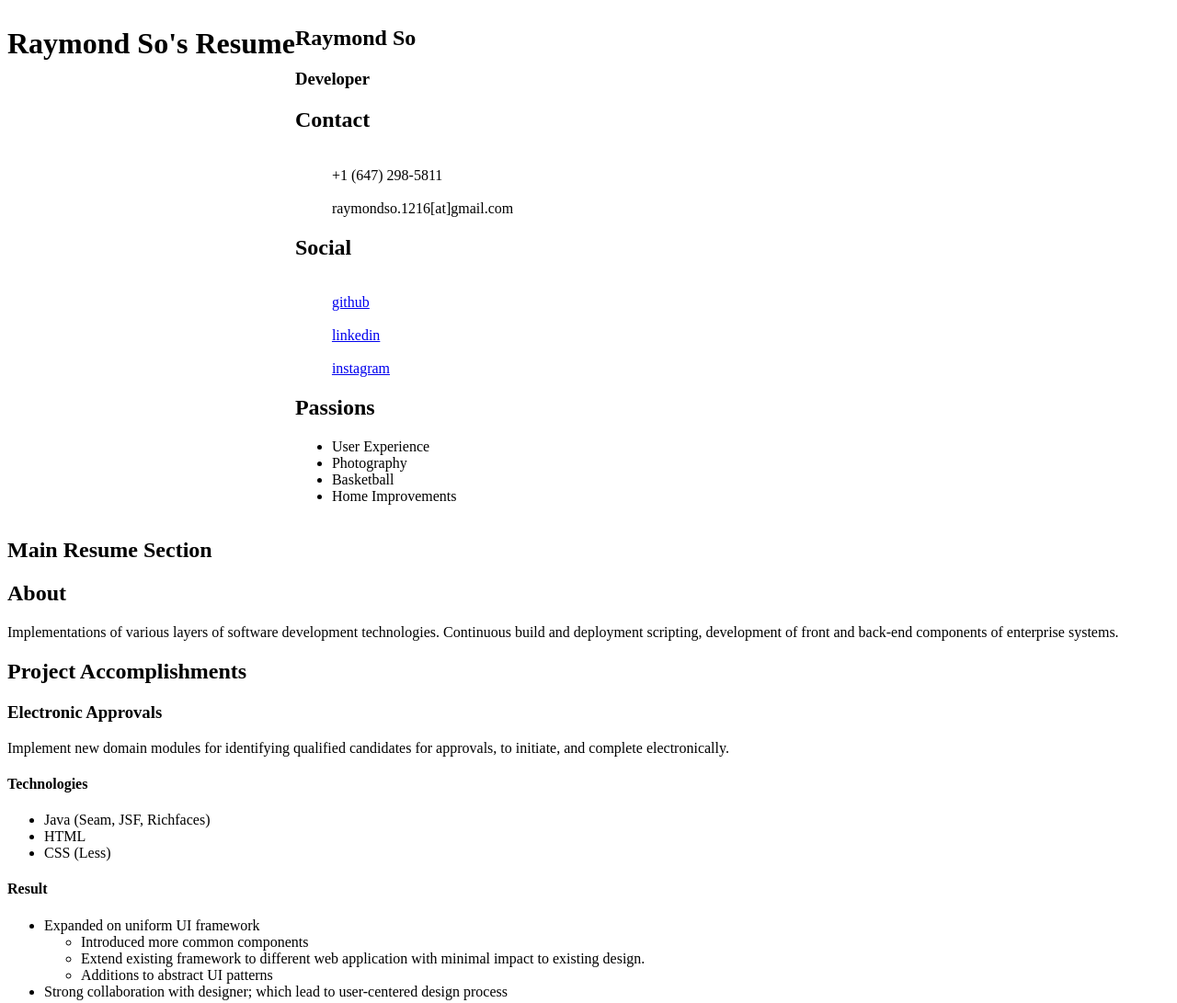
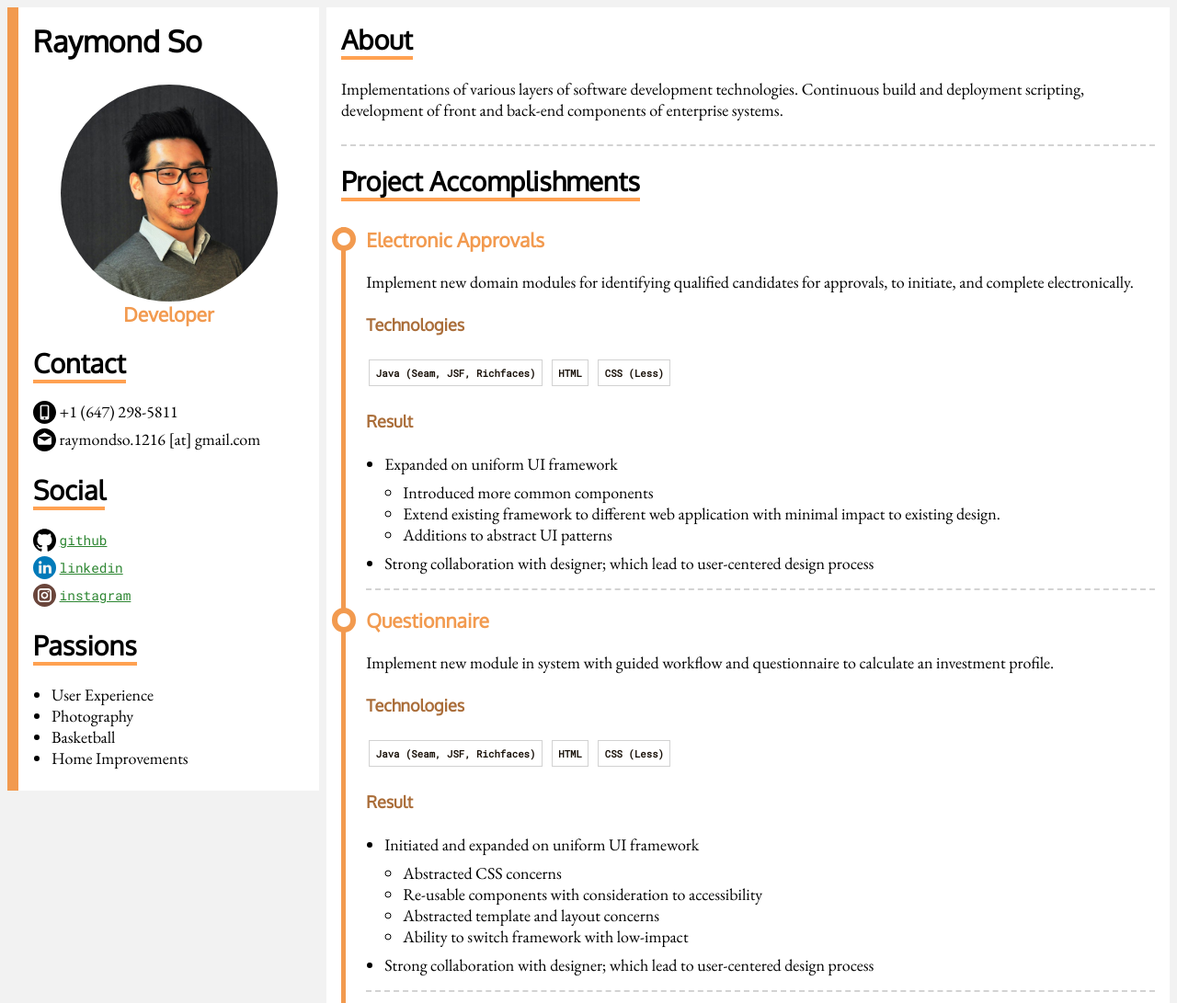
Before and after one commit to raymanxp/raymanxp.github.io, a website: page index.html in a window 1280 px wide. Shown: the top 1091 px of the page at 92% size. Drawn offline with nearby package versions, Linux system fonts and the light colour scheme.

Commit message:
Added Styles and assets (#4)
* more contents

* Update index.html with content

* spelling correction

* Added new project accomplishment section on Approvals

* Rearrange order of Project Accomplishment sections

* demoted heading in accomplishment section

* Update Experiences

* removed featurs.md

* Merging latest fixes (#3)

* Fix all errors and warnings from w3c validator (#2)

* v1.0.1 release notes

* 1.0.1

* WIP - styles

* Added nodemon for scss rebuild

* Fix watch:css directory

* WIP

* more WIP

* WIP

* Added timeline style

* Flex skill summary

* Added SVG icons

* clean build

* Update docs and version

* remove flex.html

```diff
--- a/index.html
+++ b/index.html
@@ -13,43 +13,56 @@
 </head>
 
 <body>
-  <main class="flex-it">
+
   <!-- <header></header> -->
-    <h1>Raymond So's Resume</h1>
-    <aside>
+  <h1 class="hide">Raymond So's Resume</h1>
+  <main class="flex-container">
+    <aside class="profile-container">
       <section>
-        <h2>Raymond So</h2>
-        <!-- <img> place holder removing due to validation error-->
-        <h3>Developer</h3>
+        <h2 class="name">Raymond So</h2>
+        <div class="profile-image profile-hide ">
+          <img src="asset/profile.jpg" />
+        </div>
+        <h3 class="text-center">Developer</h3>
       </section>
       <section>
-        <h2>Contact</h2>
+        <h2><u>Contact</u></h2>
         <dl>
-          <dt>Phone</dt>
+          <div>
+            <dt><img src="asset/svg/smartphone.svg" alt="Phone icon" height="25px" width="25px"/></dt>
             <dd>+1 (647) 298-5811</dd>
-          <dt>Email</dt>
-          <dd>raymondso.1216[at]gmail.com</dd>
+          </div>
+          <div>
+            <dt><img src="asset/svg/email.svg" alt="Email icon" height="25px" width="25px"/></dt>
+            <dd>raymondso.1216 [at] gmail.com</dd>
+          </div>
         </dl>
       </section>
       <section>
-        <h2>Social</h2>
+        <h2><u>Social</u></h2>
         <dl>
-          <dt>Github</dt>
+          <div>
+            <dt><img src="asset/svg/github-logo.svg" alt="github icon" height="25px" width="25px"/></dt>
             <dd>
               <a href="https://github.com/raymanxp"><i class="glyp-gh"></i>github</a>
             </dd>
-          <dt>LinkedIn</dt>
+          </div>
+          <div>
+            <dt><img src="asset/svg/linkedin.svg" alt="LinkedIn icon" height="25px" width="25px"/></dt>
             <dd>
               <a href="https://www.linkedin.com/in/raymond-so-02664b41"><i class="glyp-li"></i>linkedin</a>
             </dd>
-          <dt>Instagram</dt>
+          </div>
+          <div>
+            <dt><img src="asset/svg/instagram.svg" alt="Instagram icon" height="25px" width="25px"/></dt>
             <dd>
               <a href="https://www.instagram.com/raymanxp/"><i class="glyp-ig"></i>instagram</a>
             </dd>
+          </div>
         </dl>
       </section>
-      <section>
-        <h2>Passions</h2>
+      <section class="profile-hide">
+        <h2><u>Passions</u></h2>
         <ul>
           <li>User Experience</li>
           <li>Photography</li>
@@ -60,22 +73,23 @@
     </aside>
 
     <article>
-      <h2>Main Resume Section</h2>
+      <h2 class="hide">Main Resume Section</h2>
       <section>
-        <h2>About</h2>
+        <h2><u>About</u></h2>
         <p>
           Implementations of various layers of software development technologies. Continuous build and deployment scripting, development of front and back-end components of enterprise systems.
         </p>
       </section>
 
       <section>
-        <h2>Project Accomplishments</h2>
+        <h2><u>Project Accomplishments</u></h2>
         <!-- Timeline -->
+        <div class="timeline">
           <section>
             <h3>Electronic Approvals</h3>
             <p>Implement new domain modules for identifying qualified candidates for approvals, to initiate, and complete electronically.</p>
             <h4>Technologies</h4>
-          <ul>
+            <ul class="skills-list">
               <li>Java (Seam, JSF, Richfaces)</li>
               <li>HTML</li>
               <li>CSS (Less)</li>
@@ -96,7 +110,7 @@
             <h3>Questionnaire</h3>
             <p>Implement new module in system with guided workflow and questionnaire to calculate an investment profile.</p>
             <h4>Technologies</h4>
-          <ul>
+            <ul class="skills-list">
               <li>Java (Seam, JSF, Richfaces)</li>
               <li>HTML</li>
               <li>CSS (Less)</li>
@@ -123,7 +137,7 @@
             </ol>
 
             <h4>Technologies</h4>
-          <ul>
+            <ul class="skills-list">
               <li>Java</li>
               <li>JSF</li>
               <li>CSS</li>
@@ -139,7 +153,7 @@
             <h3>Non-Financial Update Component</h3>
             <p>Standalone project to add new update type in existing system.</p>
             <h4>Technologies</h4>
-          <ul>
+            <ul class="skills-list">
               <li>Java; internal systems</li>
               <li>Third party API</li>
             </ul>
@@ -154,7 +168,7 @@
             <h3>Document Look up and generation</h3>
             <p>Small-sized project to allow searching and generating of documents. Initial project with in-house designer.</p>
             <h4>Technologies</h4>
-          <ul>
+            <ul class="skills-list">
               <li>Java</li>
               <li>JSF</li>
               <li>HTML/CSS</li>
@@ -169,7 +183,7 @@
             <h3>Third Party Document Retrieval</h3>
             <p>First standalone project to integrate third party document repository for user retrieval.</p>
             <h4>Technologies</h4>
-          <ul>
+            <ul class="skills-list">
               <li>Java; Internal Systems</li>
               <li>Third party API</li>
               <li>SoapUI</li>
@@ -184,7 +198,7 @@
             <p>Implement FindBugs static code analysis tool to continuous build and deploy cycle. Create method of analyzing of net new code base, and method of generating new base line.
             </p>
             <h4>Technologies</h4>
-          <ul>
+            <ul class="skills-list">
               <li>Maven</li>
               <li>FindBugs</li>
               <li>Groovy</li>
@@ -200,7 +214,7 @@
             <h3>Continuous Deployment Migration</h3>
             <p>Project to migrate from CruiseControl to Bamboo as continuous build and deployment tool. Project covered proof of concept and migration to production stable state.</p>
             <h4>Technologies</h4>
-          <ul>
+            <ul class="skills-list">
               <li>CruiseControl</li>
               <li>Bamboo</li>
               <li>Maven</li>
@@ -215,11 +229,14 @@
               <li>Easily identify failures and view logs</li>
             </ul>
           </section>
+        </div>
       </section>
       <section>
-        <h2>Skill Summary</h2>
+        <h2><u>Skill Summary</u></h2>
+        <div class="flex-container">
+          <div class="skills-summary-flex-item">
             <h3>Development</h3>
-        <ul>
+            <ul class="skills-list">
               <li>Clean code</li>
               <li>Design patterns</li>
               <li>Unit Testing</li>
@@ -229,8 +246,10 @@
               <li>Version control (SVN and Git)</li>
               <li>SOAP UI</li>
             </ul>
+          </div>
+          <div class="skills-summary-flex-item">
             <h3>Design</h3>
-        <ul>
+            <ul class="skills-list">
               <li>User research</li>
               <li>Personas development</li>
               <li>Collaborative design sessions</li>
@@ -240,18 +259,21 @@
               <li>User feedback surveys</li>
               <li>Accessibility</li>
             </ul>
+          </div>
+          <div class="skills-summary-flex-item">
             <h3>Leadership</h3>
-        <ul>
+            <ul class="skills-list">
               <li>Cross-functional leadership</li>
               <li>Create and update operational procedures</li>
               <li>Process improvement</li>
               <li>Agile development</li>
             </ul>
+          </div>
       </section>
       <section>
-        <h2>Technologies</h2>
+        <h2><u>Technologies</u></h2>
         <h3>Build and Deployment</h3>
-        <ul>
+        <ul class="skills-list">
           <li>Dependency Management (Maven, npm)</li>
           <li>Cloud deploy (Amzaon AWS, Heroku)</li>
           <li>Atlassian Bamboo</li>
@@ -259,7 +281,7 @@
           <li>Scripting (Ant, Groovy, shell)</li>
         </ul>
         <h3>Development Languages</h3>
-        <ul>
+        <ul class="skills-list">
           <li>Java</li>
           <li>HTML, CSS</li>
           <li>Javascript</li>
@@ -267,17 +289,17 @@
           <li>XML, XSLT</li>
         </ul>
         <h3>Frameworks</h3>
-        <ul>
+        <ul class="skills-list">
           <li>Angular 2</li>
           <li>jQuery</li>
           <li>Seam</li>
           <li>JSF with Richfaces and Primefaces</li>
           <li>Foundation</li>
         </ul>
-
+        </div>
       </section>
       <section>
-        <h2>Experiences</h2>
+        <h2><u>Experiences</u></h2>
         <h3><span>Univeris (mid 2016-current) Team Lead</span></h3>
         <p>Manage team backlog, sprint planning, and documenting templates for reports of various roles.</p>
         <h3><span>Univeris (2013) Developer</span></h3>
@@ -288,14 +310,23 @@
         <p>Responsible for continuous build and deployment of Enterprise Software initially with CruiseControl, and later migration to Atlassian Bamboo.</p>
       </section>
       <section>
-        <h2>Education</h2>
+        <h2><u>Education</u></h2>
         <span>
         <b>B.A., Computer Science</b>, Atkinson Faculty of Liberal &amp; Professional Studies. York University, 2008.
       </span>
       </section>
     </article>
-    <!-- <footer>footer</footer> -->
   </main>
+  <footer id="body-footer">
+    <div class="attributions">
+      <div> <span>Interface Icons made by <a title="Chanut is Industries" href="http://www.flaticon.com/authors/chanut-is-industries">Chanut is Industries</a> from <a title="Flaticon" href="http://www.flaticon.com">www.flaticon.com</a>&nbsp;</span></div>
+      <div> <span>Social Media icons made by <a title="Freepik" href="http://www.freepik.com">Freepik</a> from <a title="Flaticon" href="http://www.flaticon.com">www.flaticon.com</a>&nbsp;</span></div>
+      <div>Github icon made by <a href="http://www.flaticon.com/authors/dave-gandy" title="Dave Gandy">Dave Gandy</a> from <a href="http://www.flaticon.com" title="Flaticon">www.flaticon.com</a> is licensed by
+        <a href="http://creativecommons.org/licenses/by/3.0/" title="Creative Commons BY 3.0" target="_blank">CC 3.0 BY</a>
+      </div>
+    </div>
+  </footer>
+
 </body>
 
 </html>
--- /dev/null
+++ b/src/scss/html5.scss
@@ -0,0 +1,94 @@
+@import 'palette.scss';
+a {
+  color: $color-secondary-2-0;
+  font-family: 'Roboto Mono', monospace;
+  font-size: 0.9rem;
+}
+a:hover {
+  color: $color-secondary-2-1;
+}
+article {
+  background-color: #fff;
+  flex: 3 1;
+  margin-left: 0.5rem;
+  padding: 1rem;
+  position: relative;
+  order: 2;
+  section {
+    border-bottom: 2px dashed #d3d3d3;
+    padding-bottom: 0.5rem;
+    margin-bottom: 1.2rem;
+  }
+}
+body {
+  background-color: #f2f2f2;
+  font-family: 'EB Garamond', serif;
+  font-size: 18px;
+  padding: 0;
+  margin: 0;
+  min-width: 320px;
+}
+// body {
+//   background: #ffa251;
+//   background: -moz-linear-gradient(-45deg, #ffa251 0%, #5a82e6 100%);
+//   background: -webkit-gradient(left top, right bottom, color-stop(0%, #ffa251), color-stop(100%, #5a82e6));
+//   background: -webkit-linear-gradient(-45deg, #ffa251 0%, #5a82e6 100%);
+//   background: -o-linear-gradient(-45deg, #ffa251 0%, #5a82e6 100%);
+//   background: -ms-linear-gradient(-45deg, #ffa251 0%, #5a82e6 100%);
+//   background: linear-gradient(135deg, #ffa251 0%, #5a82e6 100%);
+//   filter: progid:DXImageTransform.Microsoft.gradient( startColorstr=  '#ffa251', endColorstr='#5a82e6', GradientType=1 );
+// }
+dl div {
+  //max-height: 30px;
+  text-overflow: ellipsis;
+}
+dd,
+dt {
+  display: inline-block;
+  padding: 0;
+  margin: 0;
+  word-wrap: break-word;
+  vertical-align: top;
+}
+dt {
+  //display: none;
+}
+h1,
+h2,
+h3,
+h4,
+h5,
+h6 {
+  font-family: 'Oxygen', sans-serif;
+}
+h4,
+h5,
+h6 {
+  color: $color-primary-0;
+}
+h2,
+h3 {
+  margin-top: 0;
+}
+h3 {
+  color: $color-primary-2;
+}
+h2 {
+  font-size: 1.8rem;
+}
+section {
+  margin: 0;
+  padding: 0;
+  + section:last-of-type {
+    border: none;
+  }
+}
+u {
+  border-bottom: 4px solid $color-primary-1;
+  text-decoration: none;
+}
+ul {
+  list-style-position: outside;
+  padding-left: 1.25rem;
+  margin: 0.5rem 0;
+}
--- /dev/null
+++ b/src/scss/mixins.scss
@@ -0,0 +1,11 @@
+@mixin flex-row {
+  display: -webkit-box;
+  display: -moz-box;
+  display: -ms-flexbox;
+  display: -webkit-flex;
+  display: flex;
+  -webkit-flex-flow: row wrap;
+  flex-flow: row wrap;
+  justify-content: space-around;
+  align-items: stretch;
+}
--- /dev/null
+++ b/src/scss/palette.scss
@@ -0,0 +1,30 @@
+// SASS style sheet */
+// Palette color codes */
+// Palette URL: http://paletton.com/#uid=30v0u0klllllSRqlBupl4chkO3c */
+
+// Feel free to copy&paste color codes to your application */
+
+
+// As hex codes */
+
+$color-primary-0: #AA6D39;	// Main Primary color */
+$color-primary-1: #FFA151;
+$color-primary-2: #F29A4F;
+$color-primary-3: #623F21;
+$color-primary-4: #191109;
+
+$color-secondary-1-0: #2E4272;	// Main Secondary color (1) */
+$color-secondary-1-1: #5A82E6;
+$color-secondary-1-2: #415DA3;
+$color-secondary-1-3: #1B2642;
+$color-secondary-1-4: #070A11;
+
+$color-secondary-2-0: #2D8632;	// Main Secondary color (2) */
+$color-secondary-2-1: #4CEF56;
+$color-secondary-2-2: #3EBF46;
+$color-secondary-2-3: #1A4D1E;
+$color-secondary-2-4: #071408;
+
+
+// Generated by Paletton.com Â© 2002-2014 */
+// http://paletton.com */
--- a/src/scss/styles.scss
+++ b/src/scss/styles.scss
@@ -1,11 +1,177 @@
-.flex-it {
-  display: flex;
-  flex-flow: row wrap;
+@import url( 'https://fonts.googleapis.com/css?family=EB+Garamond|Roboto+Mono|Oxygen');
+@import 'palette.scss';
+@import 'mixins.scss';
+@import 'html5.scss';
+.hide {
+  display: none;
 }
-dt {
-  visibility: hidden;
+.name {
+  font-size: 2rem !important;
 }
-/* We tell all items to be 100% width */
-@mixin flex-full-width {
-  flex: 1 100%;
+.text-center {
+  text-align: center;
 }
+#body-footer {
+  border-top: 2px dashed #d3d3d3;
+  margin-top: 2rem;
+  padding: 1rem;
+}
+.attributions {
+  width: 100%;
+  text-align: center;
+  font-size: 0.75rem;
+  a {
+    font-size: 0.7rem;
+  }
+}
+ul.skills-list {
+  list-style: none;
+  margin: 0 0 1rem;
+  padding: 0;
+  li {
+    border: 1px solid #d2d2d2;
+    color: $color-primary-4;
+    display: inline-block;
+    font-weight: bold;
+    font-family: 'Roboto Mono', monospace;
+    font-size: 0.67rem;
+    margin: 0.2rem;
+    padding: 0.4rem;
+  }
+}
+.profile-container {
+  //background-color: $color-primary-2;
+  background-color: #fff;
+  //border: 1px solid $color-primary-2;
+  border-left: 0.8rem solid $color-primary-2;
+  //border-bottom: 0.5rem solid $color-primary-2;
+  //color: $color-primary-3;
+  flex: 1 6;
+  height: 100%;
+  //margin-left: 0.5rem;
+  //max-width: 300px;
+  padding: 1rem;
+  order: 1;
+  position: relative;
+}
+.profile-image {
+  margin-left: auto;
+  margin-right: auto;
+  width: 80%;
+  > img {
+    border-radius: 100%;
+    display: block;
+    width: 100%;
+  }
+}
+.flex-container {
+  @include flex-row();
+  margin: 0.5rem;
+}
+.skills-summary-flex-item {
+  flex: 1 1;
+  margin-right: 0.25rem;
+}
+.timeline {
+  position: relative;
+  padding-left: 1.7rem;
+  margin: 2rem 0;
+  section::before {
+    content: '';
+    position: absolute;
+    width: 0.9rem;
+    height: 0.9rem;
+    background-color: #fff;
+    border: 0.4rem solid $color-primary-2;
+    border-radius: 100%;
+    left: -.65rem;
+  }
+}
+.timeline::before {
+  content: '';
+  height: 100%;
+  left: 0;
+  width: 5px;
+  background-color: $color-primary-2;
+  position: absolute;
+}
+//      Media Queries
+// ========================
+/* Small portrait */
+@media all and (min-width: 320px) and (max-width: 667px) and (orientation: portrait) {
+  body {
+    font-size: 14px;
+  }
+  h2 {
+    font-size: 1.5rem;
+  }
+  .flex-container {
+    flex-direction: column;
+    margin: 0;
+  }
+  article {
+    margin: 0;
+  }
+  article {
+    margin: 0;
+  }
+  .profile-image {
+    > img {
+      border-radius: 100%;
+      width: 50%;
+      margin: 0 auto;
+    }
+  }
+}
+@media all and (min-width: 320px) and (max-width: 667px) and (orientation: landscape) {
+  .flex-container {
+    flex-direction: column;
+    margin: 0;
+  }
+  article {
+    margin: 0;
+  }
+  .profile-container {
+    display: flex;
+    flex: auto;
+    height: auto;
+    padding: 4px;
+    flex-direction: column;
+    h2 {
+      font-size: 1rem;
+    }
+    h2,
+    h3 {
+      margin: 0 0.5rem 0 0;
+      padding: 0;
+      vertical-align: baseline;
+    }
+    section {
+      margin-right: 0.8rem;
+      margin-bottom: 4px;
+      display: flex;
+    }
+  }
+  dl div {
+    display: inline-block;
+    margin-right: 0.5rem;
+  }
+  dl,
+  dl::after,
+  dl::before {
+    -webkit-margin-before: 0;
+    -webkit-margin-after: 0;
+    padding: 0;
+  }
+  dd,
+  dt {
+    display: inline-block;
+  }
+  .profile-hide {
+    display: none !important;
+  }
+  a {
+    font-size: 0.9rem;
+  }
+}
+@media all and (min-width: 667px) and (max-width: 1023px) {}
```
Also changed, not shown: features.md (+1 -2 lines), featurs.md (deleted, +0 -9 lines), package.json (+7 -3 lines), README.md, asset/profile.JPG (added), asset/svg/email.svg (added), asset/svg/github-logo.svg (added), asset/svg/heart.svg (added), asset/svg/instagram.svg (added), asset/svg/linkedin.svg (added), asset/svg/smartphone.svg (added), dist/styles.css. Lines whose indentation alone changed are shown as unchanged.
